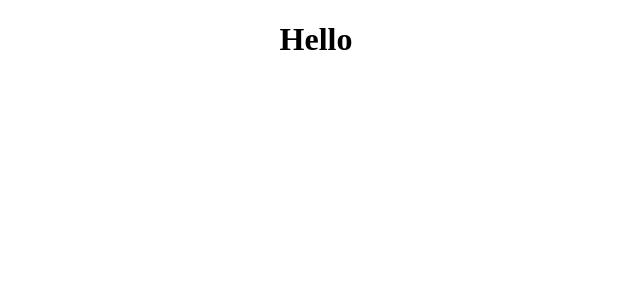
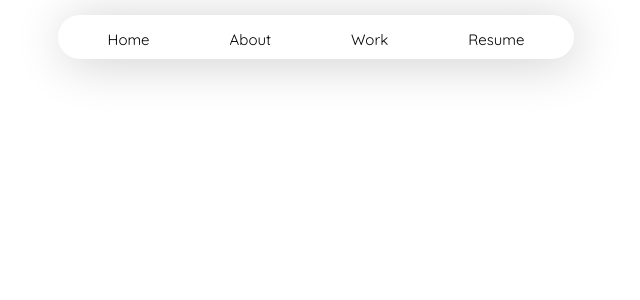
Before and after one commit to Zaaks-Projects/New-Portfolio, a React (Create React App) app: page / in a window 1280 px wide. Shown: the top 300 px of the page, without its empty margins (324-964 px from the left). Built offline with nearby package versions, Linux system fonts and the light colour scheme.

Commit message:
new update to the website

```diff
--- a/src/App.css
+++ b/src/App.css
@@ -1,10 +1,83 @@
-.App {
-  text-align: center;
+@import url('https://fonts.googleapis.com/css2?family=Quicksand&display=swap');
+
+*{
+  box-sizing: border-box;
+  padding: 0;
+  margin: 5px 20px 0px 20px;
+}
+
+.nav{
+  background-color: white;
+  display: flex;
+  justify-content: center;
+  align-items: center;
+  font-family: 'Quicksand', sans-serif;
+  font-weight: 300;
+}
+
+.nav ul{
+  padding: 10px;
+  margin: 0;
+  list-style: none;
+  display: flex;
+  font-size: 15px;
+  border-radius: 50px;
+  box-shadow: 4px 4px 50px rgba(0, 0, 0, 0.2);
+}
+
+.nav a{
+  text-decoration: none;
+  color: black;
+  transition: background-color 0.7 ease;
+}
+
+.nav a:hover{
+  color: #14B9FF;
 }
 
 
 
-@media (prefers-reduced-motion: no-preference) {
+
+
+
+
+
+
+
+
+
+
+
+
+
+
+
+
+
+
+
+
+
+
+
+
+
+
+
+
+
+
+
+
+
+
+
+
+
+
+
+
+/* @media (prefers-reduced-motion: no-preference) {
   .App-logo {
     animation: App-logo-spin infinite 20s linear;
   }
@@ -17,4 +90,4 @@
   to {
     transform: rotate(360deg);
   }
-}
+} */
--- a/src/App.jsx
+++ b/src/App.js
@@ -1,9 +1,12 @@
+import React from 'react';
 import './App.css';
+import Navbar from './Navbar';
+
 
 function App() {
   return (
     <div className="App">
-      <h1>Hello</h1>
+      <Navbar />
     </div>
   );
 }
--- /dev/null
+++ b/src/Navbar.jsx
@@ -0,0 +1,15 @@
+import './App.css'
+
+
+export default function Navbar(){
+    return <nav className="nav">
+        <div>
+        <ul>
+            <li><a href="/">Home</a></li>
+            <li><a href="/about">About</a></li>
+            <li><a href="/work">Work</a></li>
+            <li><a href="/resume">Resume</a></li>
+        </ul>
+        </div>
+    </nav>
+}
```
Also changed, not shown: src/pages/Navbar.jsx (deleted).
